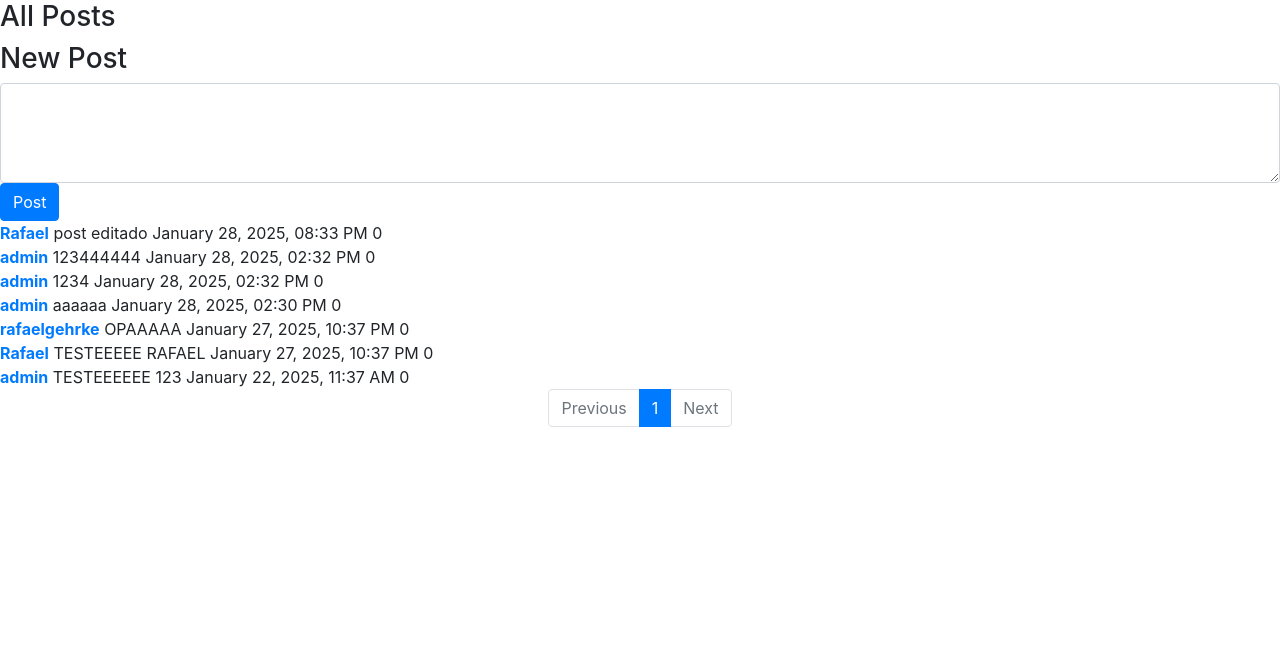
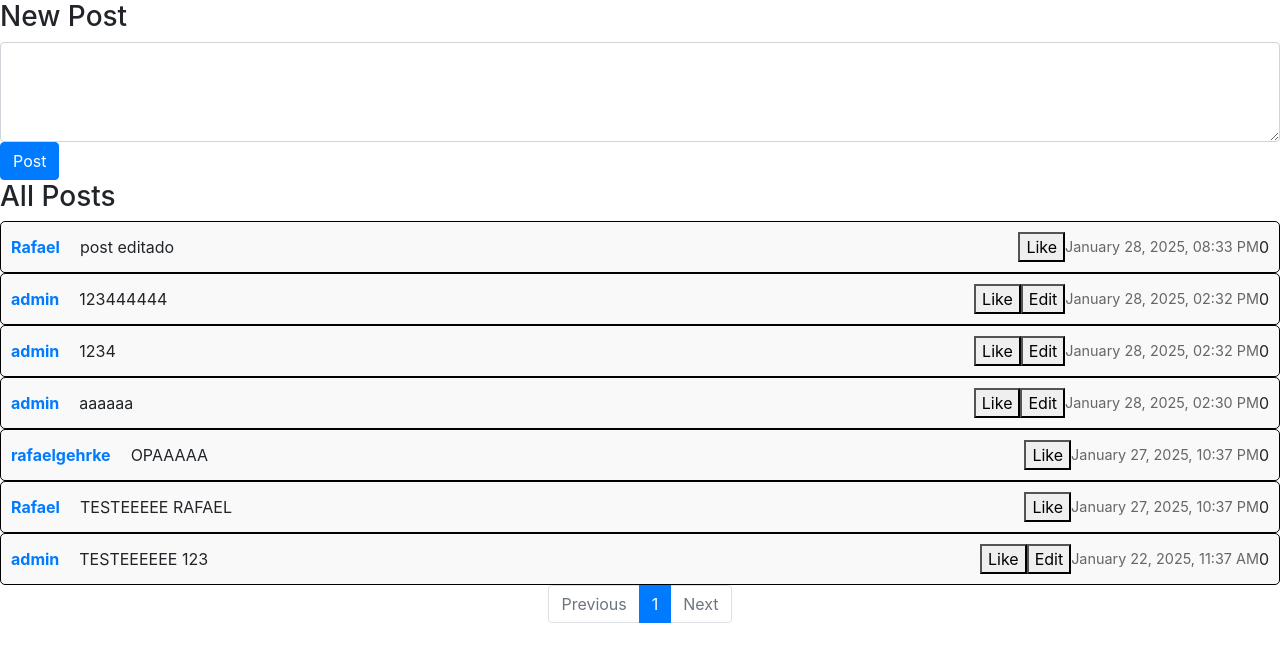
Before and after one commit to Rafael-Gehrke/CS50-Web-Programming, a Django app: page / in a window 1280 px wide. Shown: the part 56-718 px from the top of the page. Run offline with Django 3.2, Linux system fonts and the light colour scheme; a user stored in the database is signed in; data comes from the database, SQL or seed files in the repository; both versions use the stored data as it was after the commit; data that the repository does not hold is empty; some libraries are stand-ins or nearby versions.

Commit message:
Like functionality starting to work

```diff
--- a/network/project4/network/static/network/script.js
+++ b/network/project4/network/static/network/script.js
@@ -8,6 +8,11 @@ document.addEventListener('DOMContentLoaded', function() {
         event.preventDefault();
         load_posts('All Posts')});
     document.querySelector('#view_following').addEventListener('click', () => load_posts('following'));
+
+    document.querySelector('#current_user').addEventListener('click', () => {
+        const username = document.querySelector("#current_user").getAttribute("data-username");
+        profile_page(username);
+    });
 
     // By default, load all posts
     load_posts('All Posts');
@@ -56,16 +61,32 @@ function load_posts(tab, page = 1) {
       data.posts.forEach(post => {
         const element = document.createElement('div');
         element.className = 'post';
+        element.dataset.postId = post.id;
+        const current_user = document.querySelector("#current_user").getAttribute("data-username");
+
         element.innerHTML = `
             <span class="post-title">
             <a href="#" onclick="profile_page('${post.user}')"><strong>${post.user}</strong></a>
             </span>
-            <span class="post-subject">${post.content}</span>
+            <span class="post-content">${post.content}</span>
+            <button class="like-button">Like</button>
+            ${post.user === current_user ? `<button class="edit-button">Edit</button>` : ""}
             <span class="post-timestamp">${post.timestamp}</span>
             <span class="post-likes">${post.likes}</span>
-          `;
+        `;
+            // Add event listener for edit button (if present)
+            const editButton = element.querySelector(".edit-button");
+            if (editButton) {
+                editButton.addEventListener("click", () => edit_post(element, post.id));
+            }
+            // Add event listener for like button
+            const likeButton = element.querySelector(".like-button");
+            if (likeButton) {
+                likeButton.addEventListener("click", () => toggle_like(post.id));
+            }
         postContainer.append(element);
     });
+
     // Create Bootstrap pagination
     const paginationDiv = document.querySelector('#pagination-div');
     paginationDiv.innerHTML = ""; // Clear previous pagination
@@ -105,6 +126,21 @@ function toggle_follow(username) {
         .catch((error) => console.error("Error toggling follow:", error));
 };
 
+function toggle_like(post_id) {
+    fetch(`/api/toggle_like/${post_id}/`, {
+        method: "POST",
+        //headers: { "X-CSRFToken": getCSRFToken(), "Content-Type": "application/json" },
+    })
+        .then((response) => response.json())
+        .then((data) => {
+            console.log('like like likeeee');
+            //is_following = data.is_following;
+            //document.querySelector('#follow-button').innerHTML = data.is_following ? "Unfollow":"Follow";
+            //document.querySelector('#followers').innerHTML = `${data.followers} follower${data.followers === 1 ? "" : "s"}`;
+        })
+        .catch((error) => console.error("Error toggling follow:", error));
+};
+
 function profile_page(username) {
     document.querySelector('#new-post').style.display = 'none';
     document.querySelector('#page-heading').style.display = 'none';
@@ -138,8 +174,8 @@ function profile_page(username) {
             const element = document.createElement('div');
             element.className = 'post';
             element.innerHTML = `
-                <span class="post-title"><strong>${post.user}</strong></span>
-                <span class="post-subject">${post.content}</span>
+                <span class="post-title"><strong>${post.user__username}</strong></span>
+                <span class="post-content">${post.content}</span>
                 <span class="post-timestamp">${post.timestamp}</span>
                 <span class="post-likes">${post.likes}</span>
                 `;
@@ -149,3 +185,41 @@ function profile_page(username) {
         });
     })
 };
+
+function edit_post(postElement, postId) {
+    const contentElement = postElement.querySelector(".post-content");
+    const originalContent = contentElement.innerText;
+
+    // Replace content with a textarea and "Save" button
+    contentElement.innerHTML = `<textarea class="edit-textarea">${originalContent}</textarea>`;
+    const saveButton = document.createElement("button");
+    saveButton.innerText = "Save";
+    saveButton.classList.add("save-button");
+
+    // Replace edit button with save button
+    const editButton = postElement.querySelector(".edit-button");
+    editButton.replaceWith(saveButton);
+
+    // Save the post when clicking "Save"
+    saveButton.addEventListener("click", () => {
+        const updatedContent = postElement.querySelector(".edit-textarea").value.trim();
+
+        // Send update request to the backend
+        fetch(`/api/edit_post/${postId}/`, {
+            method: "PUT",
+            headers: { "Content-Type": "application/json" },
+            body: JSON.stringify({ content: updatedContent }),
+        })
+        .then(response => response.json())
+        .then(data => {
+            if (data.error) {
+                alert(data.error);
+            } else {
+                // Update UI with new content
+                contentElement.innerHTML = data.content;
+                saveButton.replaceWith(editButton);
+            }
+        })
+        .catch(error => console.error("Error editing post:", error));
+    });
+}
--- a/network/project4/network/static/network/styles.css
+++ b/network/project4/network/static/network/styles.css
@@ -1,3 +1,31 @@
 textarea {
     min-height: 100px;
 }
+
+.post {
+    display: flex;
+    justify-content: space-between;
+    align-items: center;
+    padding: 10px;
+    border: 1px solid #000000;
+    border-radius: 5px;
+    background-color: #f9f9f9;
+  }
+
+  .post-sender {
+    font-weight: bold;
+  }
+
+  .post-content {
+    margin-left: 20px;
+    flex-grow: 1; /* Ensures the subject takes up remaining space */
+    text-overflow: ellipsis; /* Truncates long subjects */
+    overflow: hidden;
+    white-space: nowrap;
+  }
+
+  .post-timestamp {
+    color: #666; /* A subtle color for timestamps */
+    font-size: 0.9em; /* Slightly smaller text for timestamps */
+    text-align: right;
+  }
--- a/network/project4/network/templates/network/index.html
+++ b/network/project4/network/templates/network/index.html
@@ -3,7 +3,6 @@
 {% load static %}
 
 {% block body %}
-<h1 id="page-heading">All Posts</h1>
 {% if user.is_authenticated %}
 <div id="new-post">
     <h3>New Post</h3>
@@ -13,18 +12,20 @@
     </form>
 </div>
 {% endif %}
+<h1 id="page-heading">All Posts</h1>
 
 <div id="post-container"></div>
 
 <div id="pagination-div"></div>
 
 <div id="profile-container">
-    <h1 id="profile-heading">Fulano's Profile</h1>
-    <p id="followers">Followers</p>
-    <p id="following">Following</p>
-    <p id="user-posts-heading">Fulano's Posts</p>
+    <h1 id="profile-heading"></h1>
+    <p id="followers"></p>
+    <p id="following"></p>
+    <button id="like-button"></button>
+    <button id="follow-button"></button>
+    <p id="user-posts-heading"></p>
     <div id="user-posts"></div>
-    <button id="follow-button">Follow</button>
 </div>
 
 {% endblock %}
--- a/network/project4/network/urls.py
+++ b/network/project4/network/urls.py
@@ -15,6 +15,10 @@ urlpatterns = [
     path("api/posts/following/", views.following_posts, name="following_posts"),
     path("api/profile/<str:username>/", views.profile_api, name="profile_api"),
     path("api/toggle_follow/<str:username>/", views.toggle_follow, name="toggle_follow"),
+    path("api/edit_post/<int:post_id>/", views.edit_post, name="edit_post"),
+    path("api/toggle_like/<int:post_id>/", views.toggle_like, name="toggle_like")
+
+
 
     #path("<str:username>/", views.profile_page, name="profile_page"),
     #path("api/following_posts/", views.following_posts, name="following_posts")
--- a/network/project4/network/views.py
+++ b/network/project4/network/views.py
@@ -12,11 +12,12 @@ from django.shortcuts import get_object_or_404
 from django.core.paginator import Paginator
 
 
-from .models import User, Post, Follower
+from .models import User, Post, Follower, Like
 
 def index(request):
     # GET
     return render(request, "network/index.html")
+
 
 @csrf_exempt
 @login_required
@@ -37,6 +38,7 @@ def new_post(request):
     post.save()
 
     return JsonResponse({"message": "Post created successfully."}, status=201)
+
 
 def load_all_posts(request):
     if request.method == "GET":
@@ -74,12 +76,17 @@ def load_all_posts(request):
 
     return JsonResponse({"error": "GET request required."}, status=400)
 
+
 @csrf_exempt
 def profile_api(request, username):
     user = get_object_or_404(User, username=username)
     is_following = Follower.objects.filter(follower=request.user, following=user).exists()
-    posts = list(Post.objects.filter(user=user).order_by('-timestamp').values('user', 'content', 'timestamp', 'likes'))
+    posts = list(Post.objects.filter(user=user).order_by('-timestamp').values('user__username', 'content', 'timestamp', 'likes'))
     is_current_user = request.user == user
+    # Format timestamps in Python
+    for post in posts:
+        post["timestamp"] = post["timestamp"].strftime("%B %d, %Y, %I:%M %p")
+
     return JsonResponse({
         'username': user.username,
         'followers': user.followed_by.count(),  # Assuming Follow model has a related_name "followed_by"
@@ -88,6 +95,7 @@ def profile_api(request, username):
         'posts': posts,
         'is_current_user': is_current_user
     })
+
 
 def following_posts(request):
     if not request.user.is_authenticated:
@@ -151,6 +159,52 @@ def toggle_follow(request, username):
     return JsonResponse({'is_following': is_following,
                          'followers': followers })
 
+
+@csrf_exempt
+def toggle_like(request, post_id):
+    post = get_object_or_404(Post, id=post_id)
+    current_user = request.user
+
+    like, liked = Like.objects.get_or_create(user=current_user, post=post)
+    if not liked:
+        like.delete()
+        liked = False
+    else:
+        liked = True
+
+    likes = Like.objects.filter(post=post).count()
+    return JsonResponse({'liked': liked,
+                         'likes': likes })
+
+@csrf_exempt
+@login_required
+def edit_post(request, post_id):
+    # Allow a user to edit their own post.
+    try:
+        post = Post.objects.get(id=post_id)
+
+        # Ensure the user owns the post
+        if post.user != request.user:
+            return JsonResponse({"error": "You can only edit your own posts."}, status=403)
+
+        # Handle POST request with updated content
+        if request.method == "PUT":
+            data = json.loads(request.body)
+            new_content = data.get("content", "").strip()
+
+            if not new_content:
+                return JsonResponse({"error": "Content cannot be empty."}, status=400)
+
+            post.content = new_content
+            post.save()
+
+            return JsonResponse({"message": "Post updated successfully.", "content": post.content}, status=200)
+
+        return JsonResponse({"error": "PUT request required."}, status=400)
+
+    except Post.DoesNotExist:
+        return JsonResponse({"error": "Post not found."}, status=404)
+
 def login_view(request):
     if request.method == "POST":
 
```
Also changed, not shown: network/project4/db.sqlite3. Lines whose indentation alone changed are shown as unchanged.
